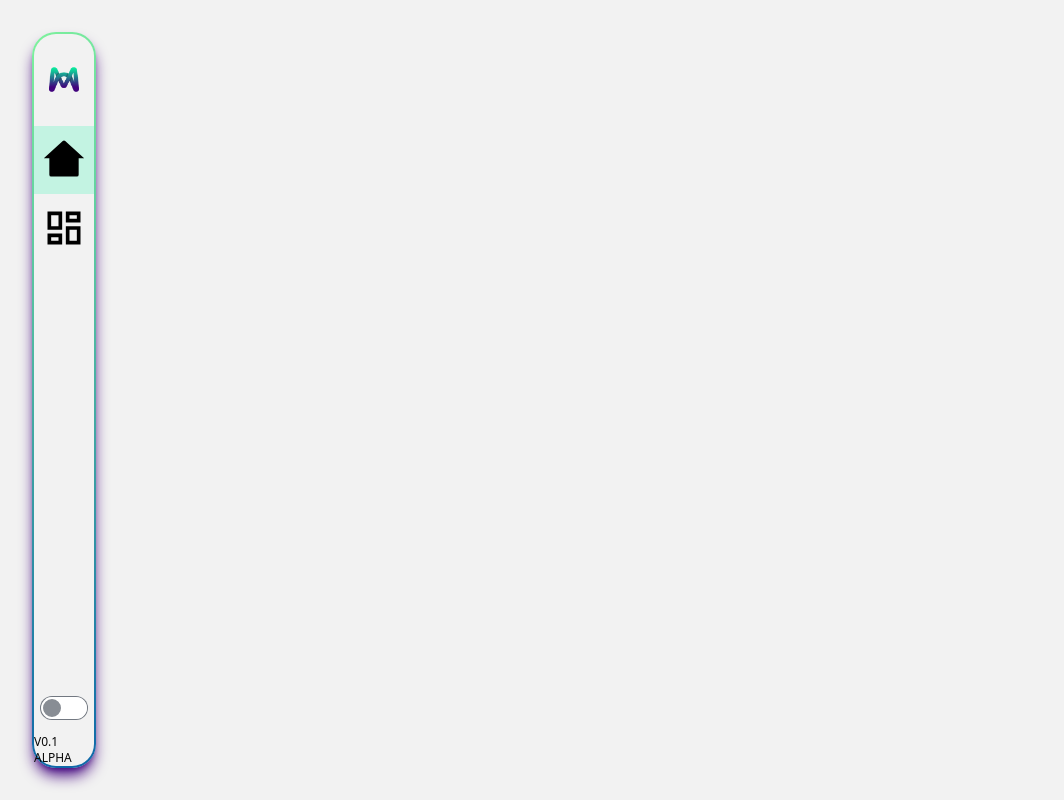
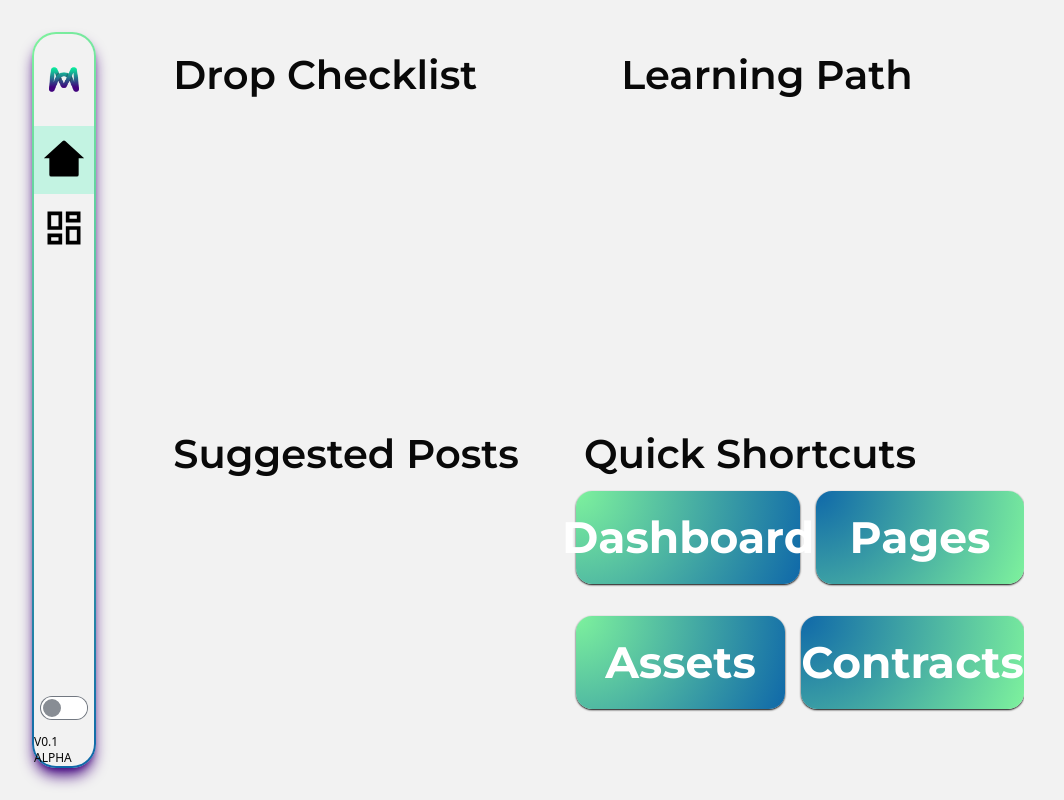
Before and after one commit to Monatize/layer1, a Next.js app: page /home in a window 1280 px wide. Both pictures are taken after a click on the element 64 px from the left and 159 px from the top of the page. Shown: the whole page, without its empty margins (0-1064 px from the left). Built offline with nearby package versions, Linux system fonts and the light colour scheme.

Commit message:
Updated checked state to reflect theme

```diff
--- a/components/dashboard/Home/PrelaunchHome.tsx
+++ b/components/dashboard/Home/PrelaunchHome.tsx
@@ -3,14 +3,114 @@
 // * Prelaunch contains specific content like a to-do list before lauching, a countdown, and more.
 
 interface IPrelaunchHome {
-    theme: string
+	theme: string;
 }
 const PrelaunchHome = (props: IPrelaunchHome) => {
-    return (
-        <div className={`w-full h-full transition-all ease-in-out duration-500 ${props.theme === "dark" ? 'bg-brand-black' : 'bg-brand-font'}`}>
+	return (
+		<div
+			className={`w-full h-full transition-all ease-in-out duration-500 flex flex-col ${
+				props.theme === "dark" ? "bg-brand-black" : "bg-brand-font"
+			}`}>
+			<div className={`w-full h-1/2 flex flex-row`}>
+				<div
+					className={`checklist w-1/2 h-full flex justify-center items-center `}>
+					<div className={`inner-checklist w-10/12 h-5/6`}>
+						<div
+							className={`inner-checklist-title-wrapper w-full h-2/8 flex items-center pl-2`}>
+							<h1
+								className={`inner-checklist-title font-mt text-[2.5rem] font-semibold ${
+									props.theme === "dark"
+										? "text-brand-font"
+										: "text-brand-black"
+								}`}>
+								Drop Checklist
+							</h1>
+						</div>
+					</div>
+				</div>
 
-        </div>
-    )
-}
+				<div
+					className={`checklist w-1/2 h-full flex justify-center items-center`}>
+					<div className={`inner-checklist w-10/12 h-5/6`}>
+						<div
+							className={`inner-checklist-title-wrapper w-full h-2/8 flex items-center pl-2`}>
+							<h1
+								className={`inner-checklist-title font-mt text-[2.5rem] font-semibold ${
+									props.theme === "dark"
+										? "text-brand-font"
+										: "text-brand-black"
+								}`}>
+								Learning Path
+							</h1>
+						</div>
+					</div>
+				</div>
+			</div>
+			<div className={`w-full h-1/2 flex flex-row`}>
+				<div
+					className={`checklist w-1/2 h-full flex justify-center items-center `}>
+					<div className={`inner-checklist w-10/12 h-5/6`}>
+						<div
+							className={`inner-checklist-title-wrapper w-full h-1/8 flex items-center pl-2`}>
+							<h1
+								className={`inner-checklist-title font-mt text-[2.5rem] font-semibold ${
+									props.theme === "dark"
+										? "text-brand-font"
+										: "text-brand-black"
+								}`}>
+								Suggested Posts
+							</h1>
+						</div>
+					</div>
+				</div>
+
+				<div
+					className={`checklist w-1/2 h-full flex justify-center items-center `}>
+					<div className={`inner-checklist w-full h-5/6`}>
+						<div
+							className={`inner-checklist-title-wrapper w-full h-1/8 flex items-center pl-2`}>
+							<h1
+								className={`inner-checklist-title font-mt text-[2.5rem] font-semibold ${
+									props.theme === "dark"
+										? "text-brand-font"
+										: "text-brand-black"
+								}`}>
+								Quick Shortcuts
+							</h1>
+						</div>
+						<div className={`w-full h-6/8 flex flex-col items-center`}>
+							<div
+								className={`w-full h-1/2 flex flex-row items-center space-x-4`}>
+								<div className={`w-1/2 h-6/8 gradient-background shadow-sm ${props.theme === "dark" ? 'shadow-brand-font' : 'shadow-brand-black'} rounded-2xl flex justify-center items-center hover:cursor-pointer hover:-translate-y-4 transition-all ease-in-out duration-500`}>
+									<h1 className="text-[2.75rem] text-white font-mt font-bold">
+										Dashboard
+									</h1>
+								</div>
+								<div className={`w-1/2 h-6/8 reverse-gradient-background shadow-sm ${props.theme === "dark" ? 'shadow-brand-font' : 'shadow-brand-black'} rounded-2xl flex justify-center items-center hover:cursor-pointer hover:-translate-y-4 transition-all ease-in-out duration-500`}>
+									<h1 className="text-[2.75rem] text-white font-mt font-bold">
+										Pages
+									</h1>
+								</div>
+							</div>
+							<div
+								className={`w-full h-1/2 flex flex-row items-center space-x-4`}>
+								<div className={`w-1/2 h-6/8 gradient-background shadow-sm ${props.theme === "dark" ? 'shadow-brand-font' : 'shadow-brand-black'} rounded-2xl flex justify-center items-center hover:cursor-pointer hover:-translate-y-4 transition-all ease-in-out duration-500`}>
+									<h1 className="text-[2.75rem] text-white font-mt font-bold">
+										Assets
+									</h1>
+								</div>
+								<div className={`w-1/2 h-6/8 reverse-gradient-background shadow-sm ${props.theme === "dark" ? 'shadow-brand-font' : 'shadow-brand-black'} rounded-2xl flex justify-center items-center hover:cursor-pointer hover:-translate-y-4 transition-all ease-in-out duration-500`}>
+									<h1 className="text-[2.75rem] text-white font-mt font-bold">
+										Contracts
+									</h1>
+								</div>
+							</div>
+						</div>
+					</div>
+				</div>
+			</div>
+		</div>
+	);
+};
 
 export default PrelaunchHome;
--- a/components/dashboard/Sidebar.tsx
+++ b/components/dashboard/Sidebar.tsx
@@ -89,13 +89,17 @@ const Sidebar = (props: ISidebarProps) => {
 				{/* Dark Mode & Dashboard Version */}
 				<div className="w-full h-1/8 flex flex-col justify-center items-center">
 					<div className="w-full h-1/2 flex flex-row space-x-2 items-end justify-center">
+
                         <IconContext.Provider value={{ className: `${props.theme === "dark" ? 'fill-brand-font' : 'fill-brand-black'}`, size: "1.5em"}}>
                             <BsSunFill />
                         </IconContext.Provider>
-						<input onChange={setOppositeTheme} type="checkbox" className="toggle toggle-md" />
+
+						<input onChange={setOppositeTheme} type="checkbox" className="toggle toggle-md" checked={props.theme === "dark" ? true : false} />
+
                         <IconContext.Provider value={{ className: `${props.theme === "dark" ? 'fill-brand-font' : 'fill-brand-black'}`, size: "1.5em"}}>
                             <BsMoonFill />
                         </IconContext.Provider>
+
 					</div>
 					<div className="w-full h-1/2 flex justify-center items-end">
 						<h1 className={`${props.theme === "dark" ? 'text-brand-font' : 'text-brand-black'} text-xs font-normal`}>V0.1 ALPHA</h1>
--- a/pages/home/index.tsx
+++ b/pages/home/index.tsx
@@ -39,7 +39,6 @@ const Admin: NextPage = () => {
 	};
 
 	useEffect(() => {
-
 		getTheme();
 		getLastTab();
 	}, []);
@@ -64,7 +63,7 @@ const Admin: NextPage = () => {
 							<div className={`w-7/10 h-full`}>
 								<PrelaunchHome theme={theme} />
 							</div>
-							<div className={`w-2/10 h-full bg-blue-500`}>
+							<div className={`w-2/10 h-full`}>
 								<Store theme={theme} />
 							</div>
 						</>
--- a/styles/globals.css
+++ b/styles/globals.css
@@ -1,3 +1,4 @@
+@import url('https://fonts.googleapis.com/css2?family=Montserrat:ital,wght@0,100;0,200;0,300;0,400;0,500;0,600;0,700;0,800;0,900;1,100;1,200;1,300;1,400;1,500;1,600;1,700;1,800;1,900&display=swap');
 @tailwind base;
 @tailwind components;
 @tailwind utilities;
@@ -30,8 +31,16 @@
 .gradient-background {
 	background: radial-gradient(
 		circle at left top,
-		rgb(1, 110, 218),
-		rgb(217, 0, 192)
+		rgb(126, 242, 157),
+		rgb(15, 104, 169)
+	);
+}
+
+.reverse-gradient-background {
+	background: radial-gradient(
+		circle at left top,
+		rgb(15, 104, 169),
+		rgb(126, 242, 157)
 	);
 }
 
--- a/tailwind.config.js
+++ b/tailwind.config.js
@@ -22,6 +22,9 @@ module.exports = {
           }
         },
         'sidebar-gray': '#f6f7f6',
+      },
+      fontFamily: {
+        'mt': ['Montserrat']
       },
       width: {
         '1/10': '10%',
```
